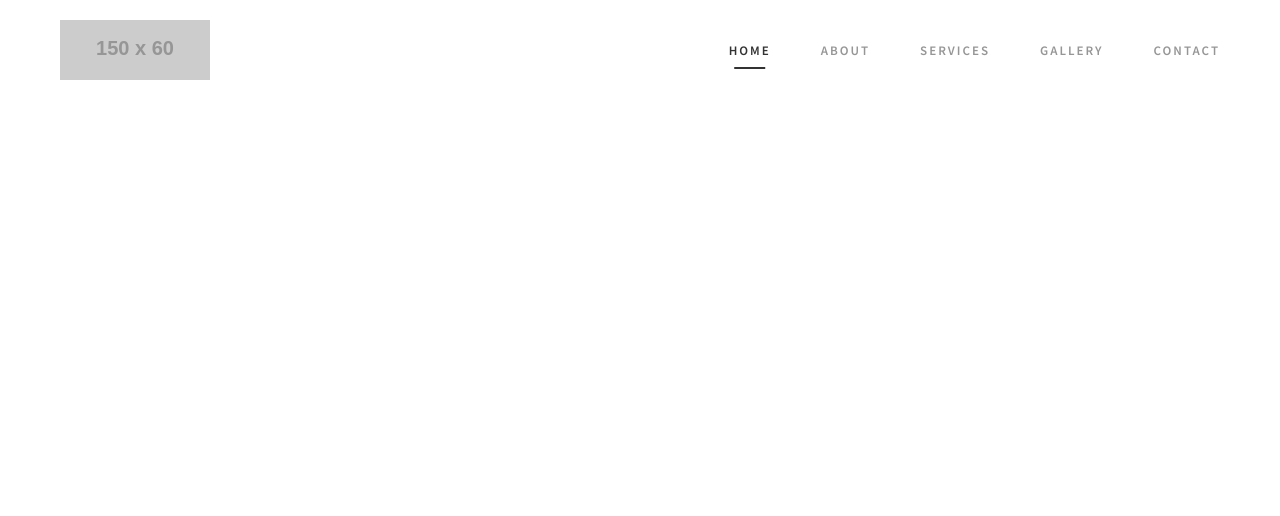
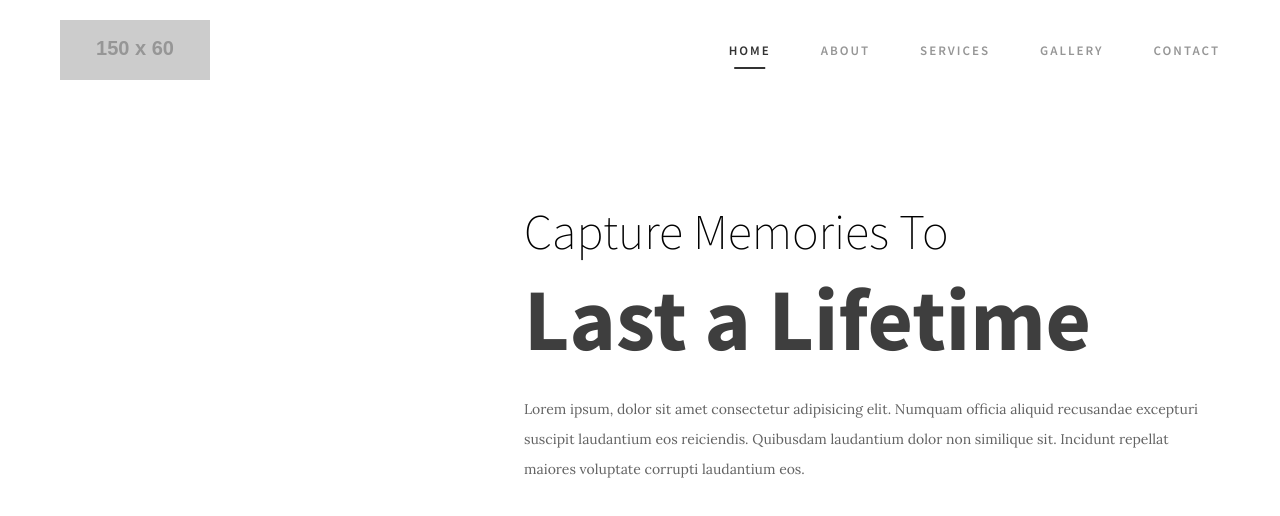
Before and after one commit to darylste/kfphotography, a Next.js app: page / in a window 1280 px wide. Shown: the top 516 px of the page. Built offline with nearby package versions, Linux system fonts and the light colour scheme.

Commit message:
hero component created

```diff
--- /dev/null
+++ b/atomic/molecules/Hero/Hero.component.tsx
@@ -0,0 +1,21 @@
+import styles from './Hero.module.scss';
+
+const Hero: React.FC = () => {
+  return (
+    <div className={styles.hero}>
+      <div className={styles.grid}>
+        <div className={styles.text}>
+          <span className={styles.heroTitle}>Capture Memories To</span>
+          <h1 className={styles.heroTitle}>Last a Lifetime</h1>
+          <p className={styles.heroText}>
+            Lorem ipsum, dolor sit amet consectetur adipisicing elit. Numquam
+            officia aliquid recusandae excepturi suscipit laudantium eos
+            reiciendis. Quibusdam laudantium dolor non similique sit. Incidunt
+            repellat maiores voluptate corrupti laudantium eos.
+          </p>
+        </div>
+      </div>
+    </div>
+  );
+};
+export default Hero;
--- /dev/null
+++ b/atomic/molecules/Hero/Hero.module.scss
@@ -0,0 +1,39 @@
+.hero {
+    position: relative;
+    width: 100vw;
+    height: 110vh;
+}
+
+.grid {
+    display: grid;
+    margin: 0 6rem;
+    grid-template-columns: 40% 60%;
+}
+
+.text {
+    margin-top: 10rem;
+
+    grid-column: 2;
+}
+
+.heroTitle {
+    font-family: 'Source Sans Pro', sans-serif;
+}
+
+span.heroTitle {
+    font-size: 5rem;
+    font-weight: 200;
+}
+
+h1.heroTitle {
+    margin-bottom: 2rem;
+
+    font-size: 8.8rem;
+    color: #3e3e3e;
+}
+
+.heroText {
+    font-size: 1.4rem;
+    color: #626262;
+    line-height: 30px;
+}
--- a/atomic/organisms/Header/Header.module.scss
+++ b/atomic/organisms/Header/Header.module.scss
@@ -1,5 +1,5 @@
 .header {
     display: flex;
     justify-content: space-between;
-    padding: 2rem 6rem 0 6rem;
+    padding: 2rem 6rem;
   }
--- a/pages/index.tsx
+++ b/pages/index.tsx
@@ -1,9 +1,16 @@
 import type { NextPage } from 'next';
+import React from 'react';
 
+import Hero from '../atomic/molecules/Hero/Hero.component';
 import Header from '../atomic/organisms/Header/Header.component';
 
 const Home: NextPage = () => {
-  return <Header />;
+  return (
+    <React.Fragment>
+      <Header />
+      <Hero />
+    </React.Fragment>
+  );
 };
 
 export default Home;
```
